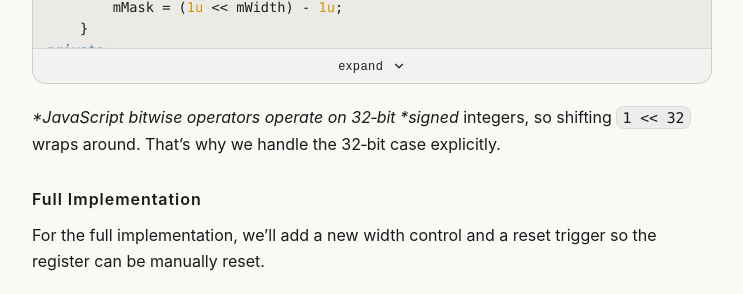
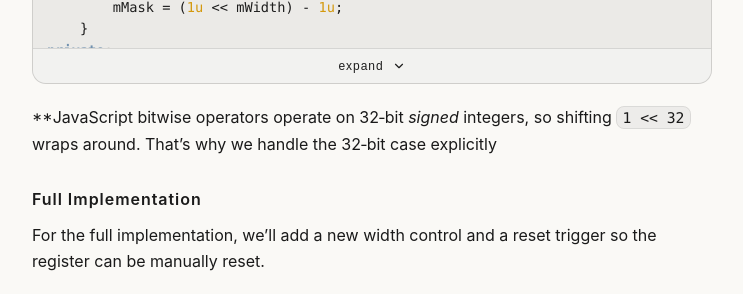
Before and after one commit to mjsyts/mjsyts.github.io, a Jekyll site: the page built from _development/lfsr-noise-part-3.md, in a window 1280 px wide and 900 px high, scrolled down 3971 px. Shown: the part 153-447 px from the top of the window, without its empty margins (182-925 px from the left). Built offline with Jekyll 4.4.1, drawn with Linux system fonts in a browser that asks for light colours.

Commit message:
Fix formatting

````diff
--- a/_development/lfsr-noise-part-3.md
+++ b/_development/lfsr-noise-part-3.md
@@ -137,11 +137,11 @@
 state &= mask; // keeps the register N-bit
 ```
 #### Why this matters:
-Say we're using a 32-bit integer for our state, the width parameter is currently set to 32, and we reach a state where only the leftmost bit is set. Internally: ```1 0 0 0 0 0 0 0 0 0 0 0 0 0 0 0 0 0 0 0 0 0 0 0 0 0 0 0 0 0 0 0``` or as a decimal 2147483648.
+Say we're using a 32-bit integer for our state, the width parameter is currently set to 32, and we reach a state where only the leftmost bit is set. Internally: `1 0 0 0 0 0 0 0 0 0 0 0 0 0 0 0 0 0 0 0 0 0 0 0 0 0 0 0 0 0 0 0` or as a decimal 2147483648.
 
 **Then the user sets the width parameter to 3...**
 
-We *should* effectively end up with ```0 0 0``` after the right shift. A 3-bit integer of all zeros **should not pass the zero check**. Without bitmasking, we still have bits outside of the expected register width. The state is internally: ```0 1 0 0 0 0 0 0 0 0 0 0 0 0 0 0 0 0 0 0 0 0 0 0 0 0 0 0 0 0 0 0``` or as a decimal 1073741824.
+We *should* effectively end up with ```0 0 0``` after the right shift. A 3-bit integer of all zeros **should not pass the zero check**. Without bitmasking, we still have bits outside of the expected register width. The state is internally: `0 1 0 0 0 0 0 0 0 0 0 0 0 0 0 0 0 0 0 0 0 0 0 0 0 0 0 0 0 0 0 0` or as a decimal 1073741824.
 
 **1073741824 passes the zero-check.**
 
@@ -209,7 +209,7 @@
 ```
 </div>
 
-**JavaScript bitwise operators operate on 32‑bit *signed* integers, so shifting ```1 << 32``` wraps around. That’s why we handle the 32‑bit case explicitly.
+\*\*JavaScript bitwise operators operate on 32‑bit *signed* integers, so shifting `1 << 32` wraps around. That’s why we handle the 32‑bit case explicitly
 
 ## Full Implementation
 
````
